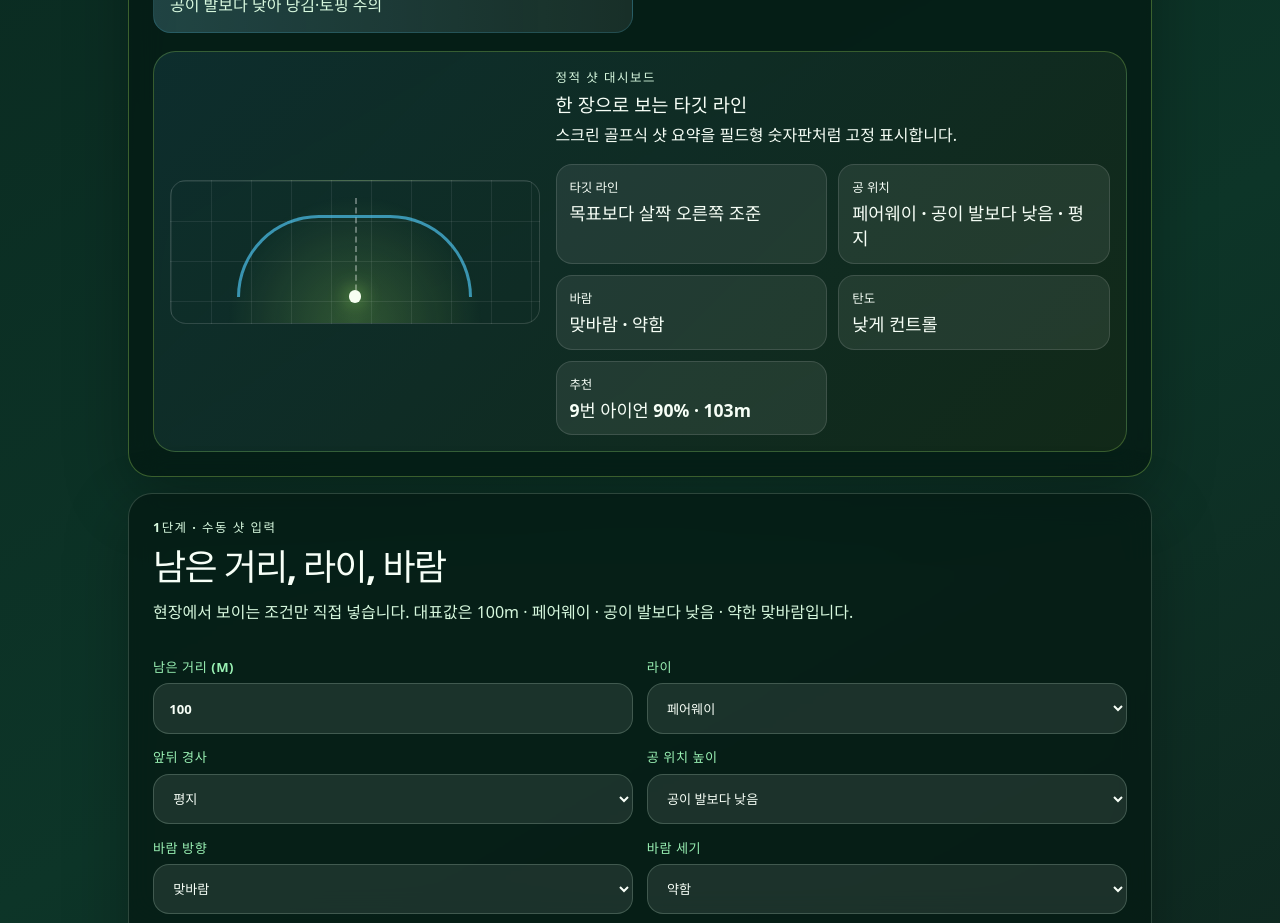
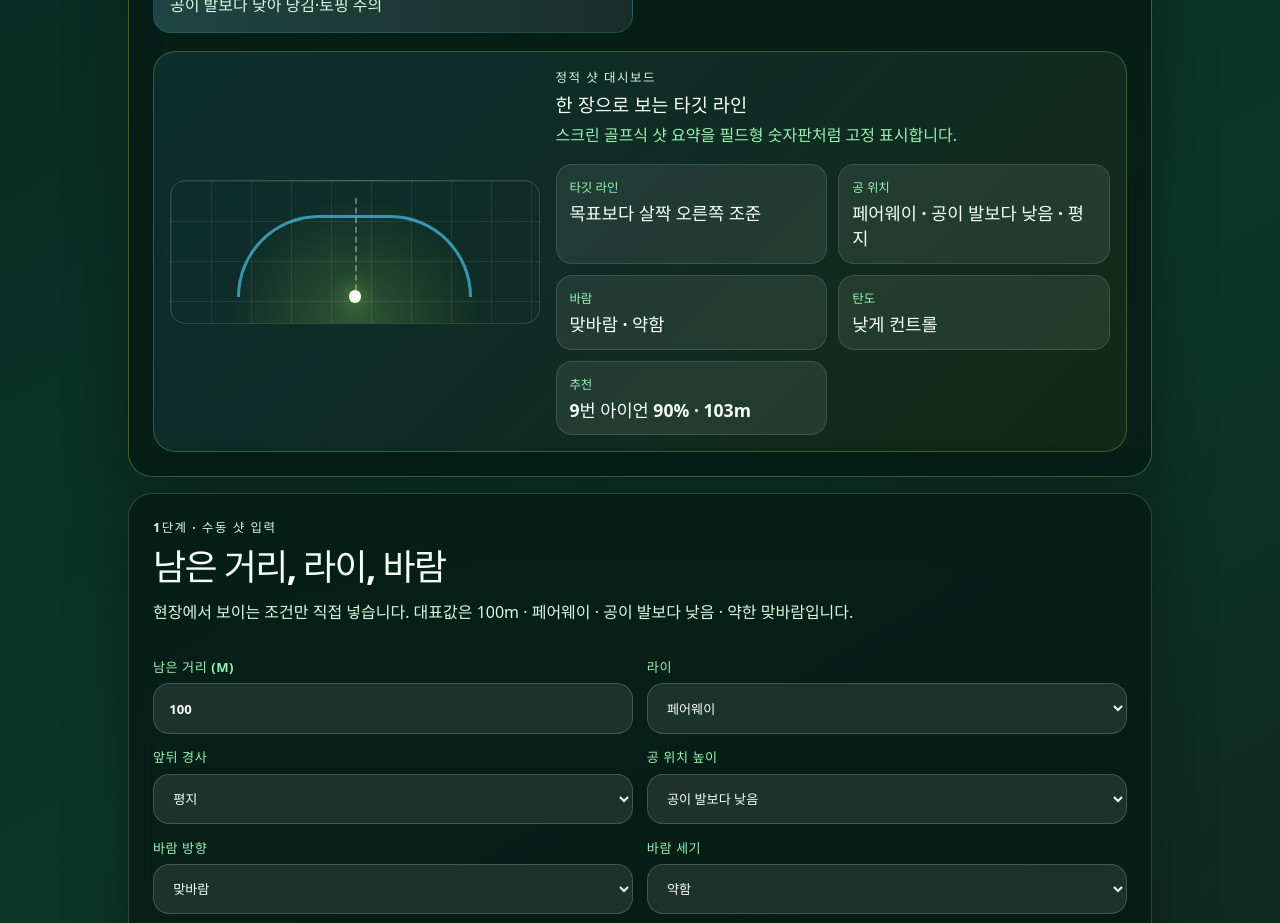
Before and after one commit to ys-laube/goodgolfform, a React (Vite) app: page / in a window 1280 px wide. Shown: the part 1440-2363 px from the top of the page. Built offline with nearby package versions, Linux system fonts and the light colour scheme; a web font is replaced by a local one.

Commit message:
cleanup: remove stale caddie dashboard css

```diff
--- a/src/styles.css
+++ b/src/styles.css
@@ -98,8 +98,7 @@ h2 {
 
 .hero-copy,
 .section-heading p,
-.analysis-preview p,
-.why-list {
+.analysis-preview p {
   color: #d8f9df;
   line-height: 1.55;
 }
@@ -112,7 +111,6 @@ h2 {
 .hero-actions,
 .form-grid,
 .club-grid,
-.metric-grid,
 .analysis-card-grid,
 .adjustment-strip {
   display: grid;
@@ -197,9 +195,7 @@ select optgroup {
   border-color: rgba(184, 255, 104, 0.3);
 }
 
-.metric-grid span,
 .analysis-card,
-.why-panel,
 .adjustment-strip span {
   display: grid;
   gap: 0.35rem;
@@ -209,7 +205,6 @@ select optgroup {
   color: #d8f9df;
 }
 
-.metric-grid strong,
 .analysis-card strong,
 .adjustment-strip strong {
   color: #f7fff7;
@@ -262,7 +257,6 @@ select optgroup {
 }
 
 .analysis-card p,
-.why-panel p,
 .adjustment-strip span {
   margin: 0;
 }
@@ -287,20 +281,6 @@ select optgroup {
   font-weight: 900;
   letter-spacing: 0.1em;
   text-transform: uppercase;
-}
-
-.why-panel {
-  border: 1px solid rgba(154, 241, 180, 0.18);
-  background:
-    linear-gradient(135deg, rgba(154, 241, 180, 0.11), rgba(255, 255, 255, 0.07)),
-    rgba(255, 255, 255, 0.08);
-}
-
-.why-list {
-  display: grid;
-  gap: 0.6rem;
-  margin: 0;
-  padding-left: 1.2rem;
 }
 
 .adjustment-strip {
@@ -376,7 +356,7 @@ select optgroup {
 
 .dashboard-copy p:last-child {
   margin: 0;
-  color: var(--muted);
+  color: #9af1b4;
 }
 
 .dashboard-metrics {
@@ -394,7 +374,7 @@ select optgroup {
 }
 
 .dashboard-metrics dt {
-  color: var(--muted);
+  color: #9af1b4;
   font-size: 0.78rem;
 }
 
@@ -410,8 +390,7 @@ select optgroup {
   }
 
   .hero-actions,
-  .club-grid,
-  .metric-grid {
+  .club-grid {
     grid-template-columns: repeat(3, 1fr);
   }
 
```
